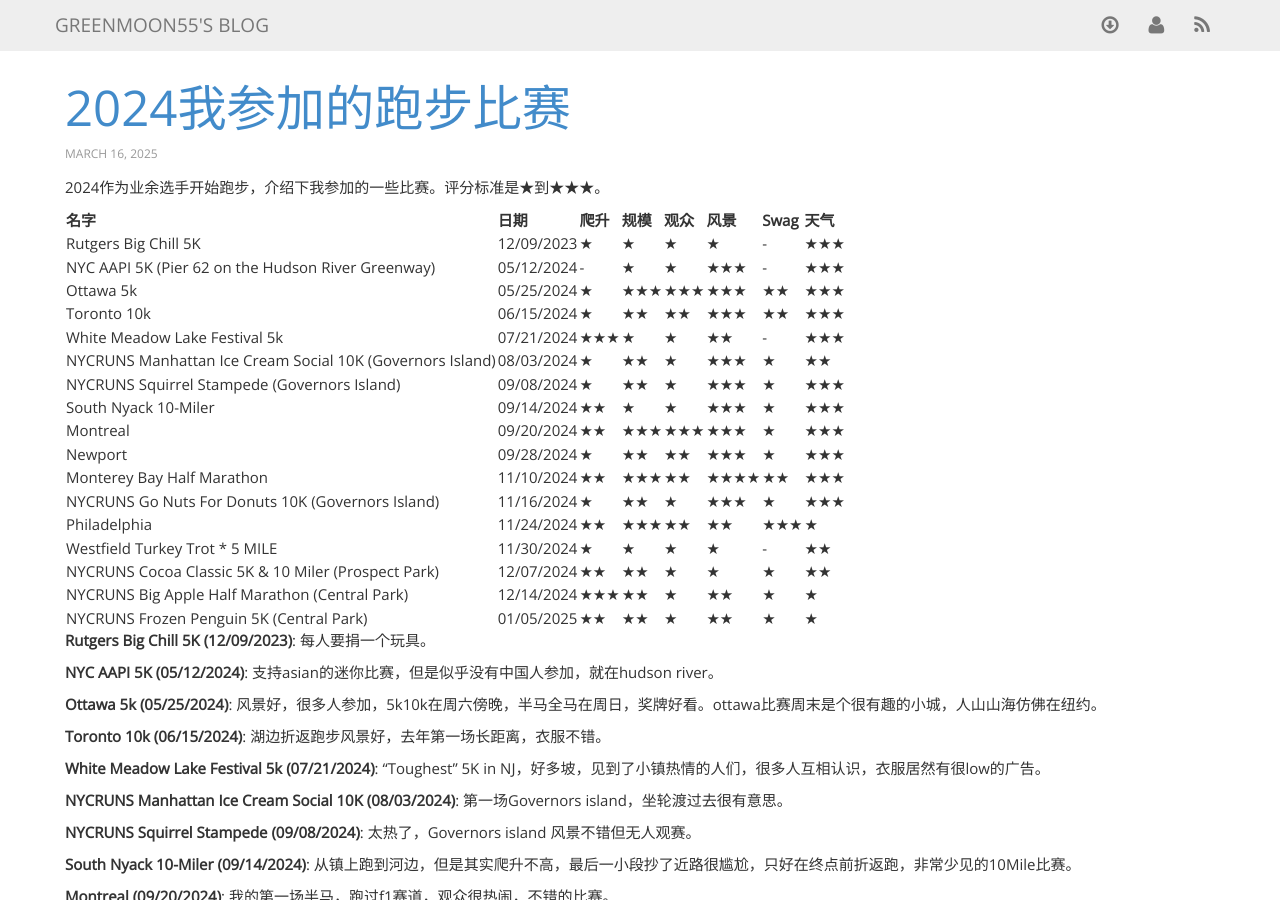
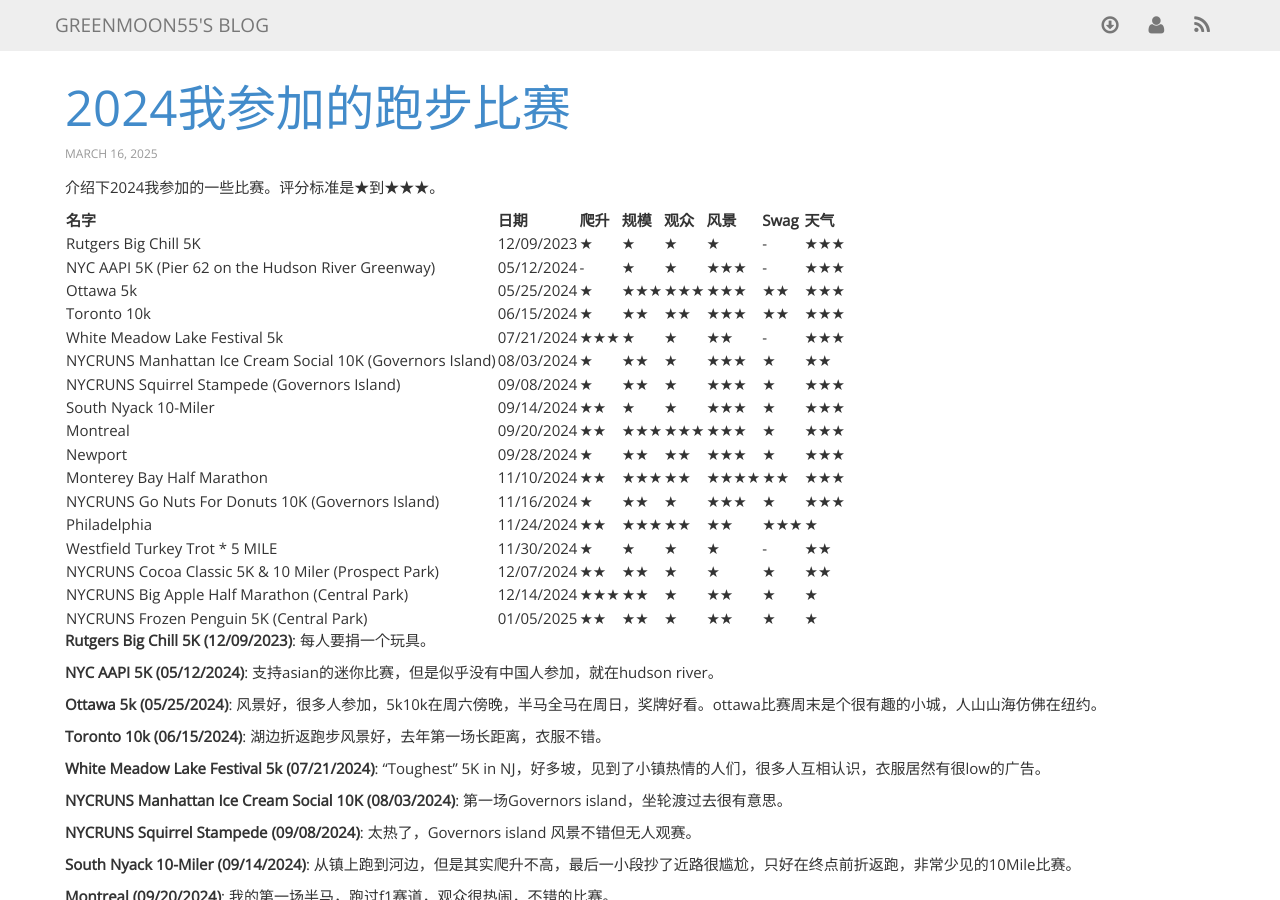
Before and after one commit to greenmoon55/greenmoon55.github.io, a Jekyll site: the page built from _posts/2025-03-16-2024-running-races.markdown, in a window 1280 px wide and 900 px high. Built offline with Jekyll 4.4.1, drawn with Linux system fonts in a browser that asks for light colours; nearby versions of some CDN libraries; comment, search, counter and statistics services are not loaded.

Commit message:
Update 2025-03-16-2024-running-races.markdown

```diff
--- a/_posts/2025-03-16-2024-running-races.markdown
+++ b/_posts/2025-03-16-2024-running-races.markdown
@@ -3,7 +3,7 @@
 title: 2024我参加的跑步比赛
 published: true
 ---
-2024作为业余选手开始跑步，介绍下我参加的一些比赛。评分标准是★到★★★。
+介绍下2024我参加的一些比赛。评分标准是★到★★★。
 
 | 名字 | 日期 | 爬升 | 规模 | 观众 | 风景 | Swag | 天气 |
 |-----------|------|------|----------|-------|----------|---------|------|
```
